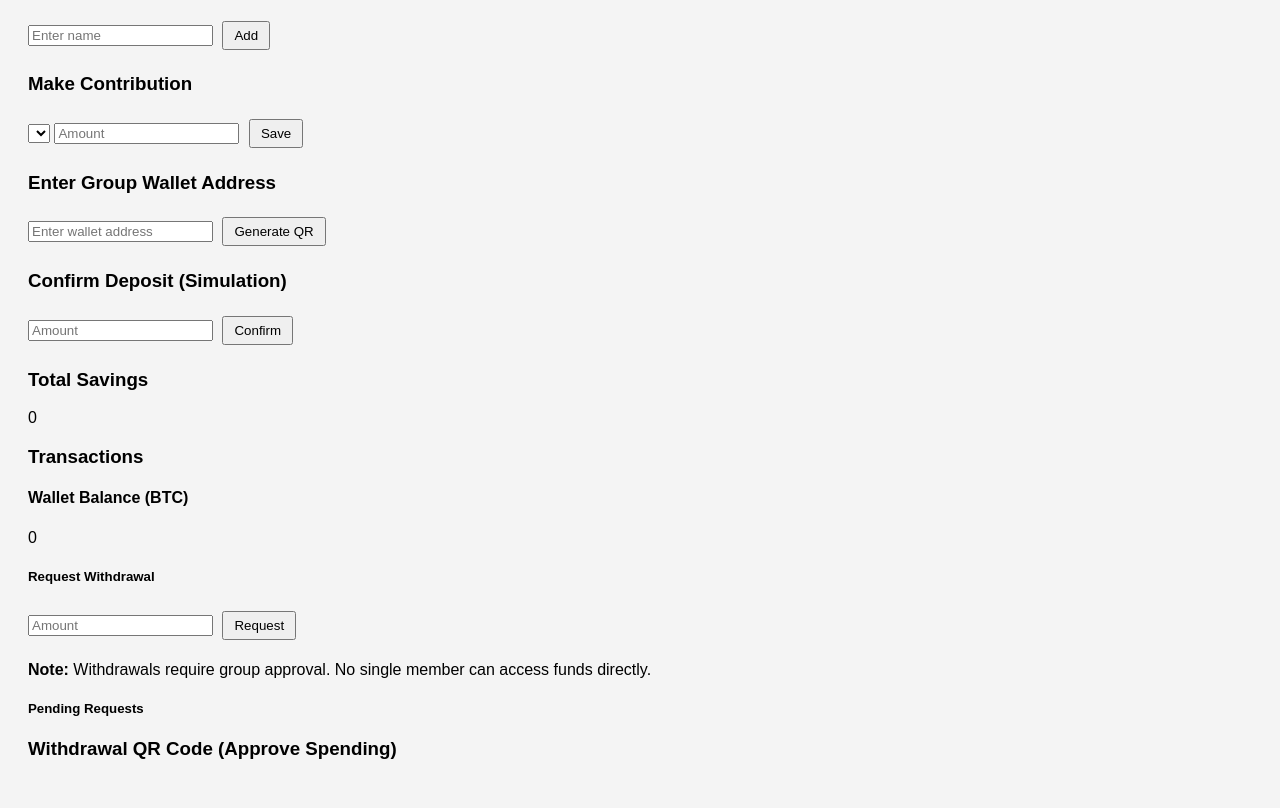
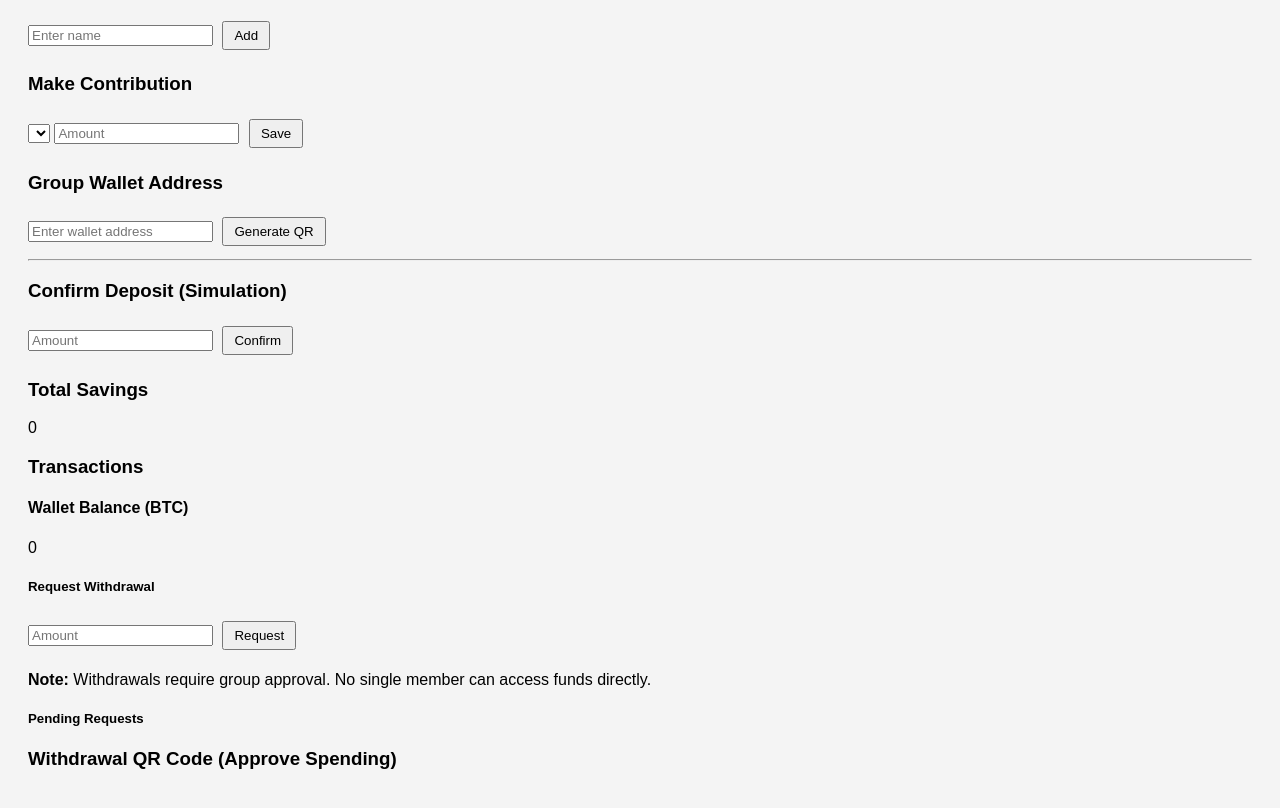
Before and after one commit to nakiryaeunice5/B-saving, a plain HTML site: page index.html in a window 1280 px wide. Shown: the part 134-942 px from the top of the page. Drawn offline with Linux system fonts and the light colour scheme; a script that the page names is missing.

Commit message:
Update index.html

```diff
--- a/index.html
+++ b/index.html
@@ -19,14 +19,15 @@
 <select id="memberList"></select>
 <input type="number" id="amount" placeholder="Amount">
 <button onclick="contribute()">Save</button>
-    <h3>Enter Group Wallet Address</h3>
-
+    <h3>Group Wallet Address</h3>
 <input type="text" id="walletInput" placeholder="Enter wallet address">
 <button onclick="createWallet()">Generate QR</button>
 
+<div id="qrcode"></div>
 
+<hr>
 
-    <h3>Confirm Deposit (Simulation)</h3>
+ <h3>Confirm Deposit (Simulation)</h3>
 <input type="number" id="depositAmount" placeholder="Amount">
 <button onclick="confirmDeposit()">Confirm</button>
 
```
